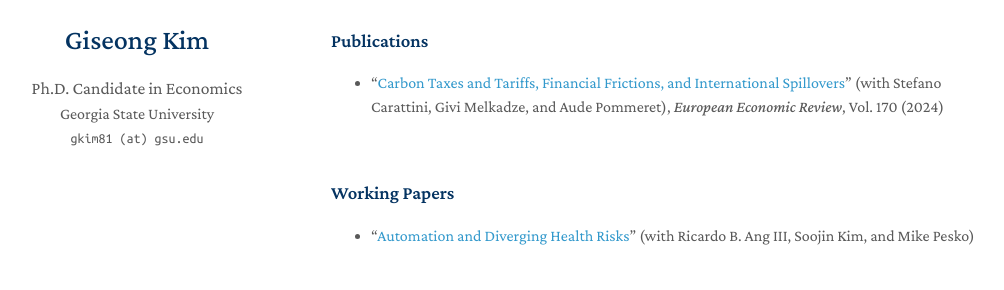
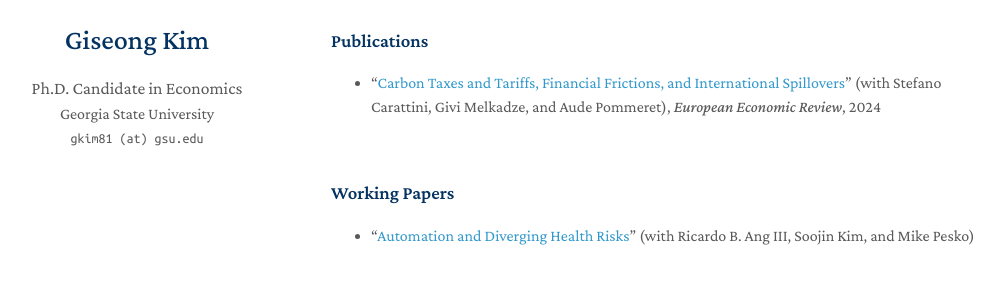
Before and after one commit to giseong-kim/giseong-kim.github.io, a Jekyll site: the page built from index.md, in a window 1280 px wide. Shown: the part 162-452 px from the top of the page, without its empty margins (139-1143 px from the left). Built offline with Jekyll 4.4.1, drawn with Linux system fonts in a browser that asks for light colours; a style sheet for code colours, icons or effects is not loaded.

Commit message:
Update index.md

```diff
--- a/index.md
+++ b/index.md
@@ -15,7 +15,7 @@ I am a Ph.D. student at ...
 
 ### Publications
 
-- “[Carbon Taxes and Tariffs, Financial Frictions, and International Spillovers](https://www.sciencedirect.com/science/article/pii/S0014292124002125)” (with Stefano Carattini, Givi Melkadze, and Aude Pommeret), *European Economic Review*, Vol. 170 (2024)
+- “[Carbon Taxes and Tariffs, Financial Frictions, and International Spillovers](https://www.sciencedirect.com/science/article/pii/S0014292124002125)” (with Stefano Carattini, Givi Melkadze, and Aude Pommeret), *European Economic Review*, 2024
 
 <br>
 
```
